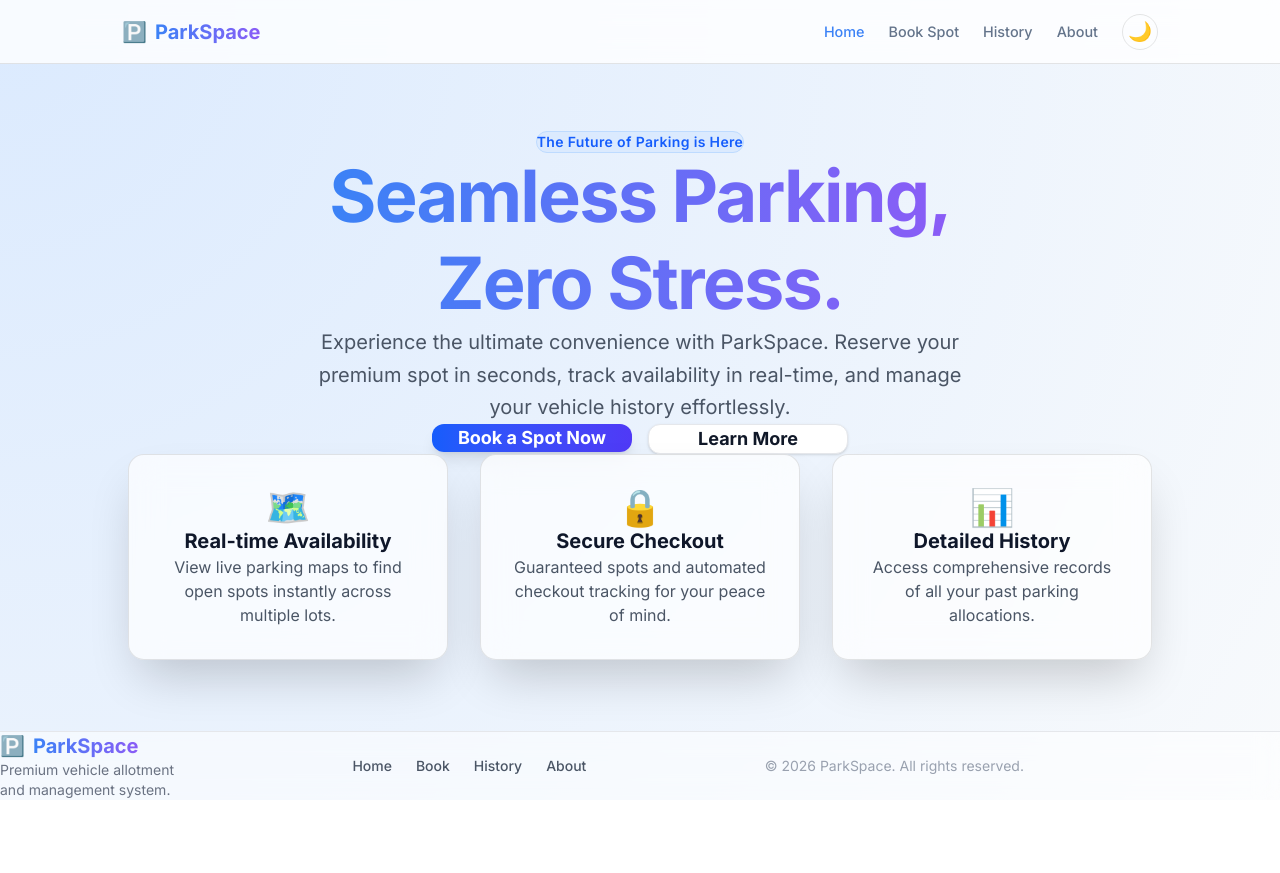
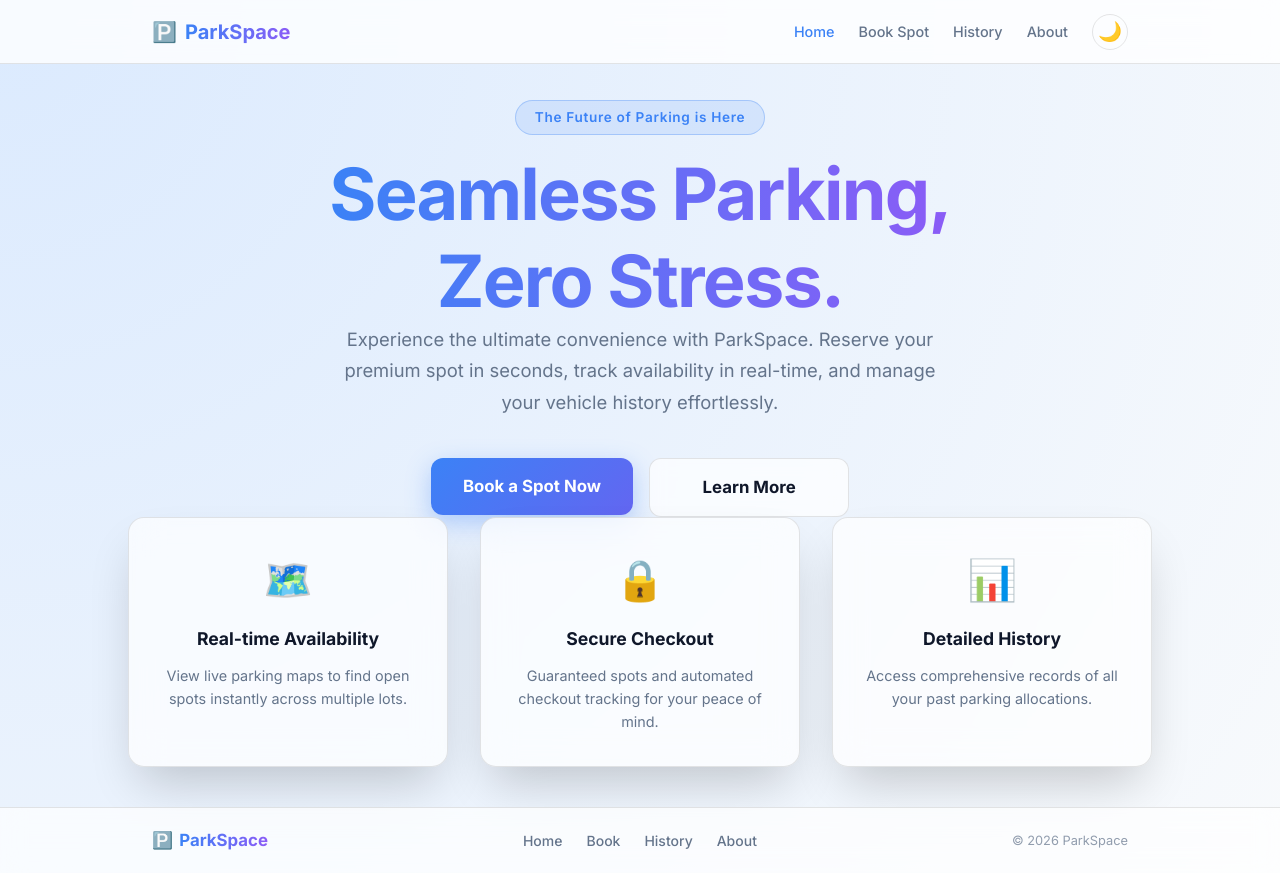
Before and after one commit to Arijdev/Parking-allotment, a Next.js app: page / in a window 1280 px wide. Before the commit the page ends 800 px from the top, so only its background shows below. Built offline with nearby package versions, Linux system fonts and the light colour scheme.

Commit message:
Fix footer design, light mode colors, and alignment across all pages

```diff
--- a/src/app/globals.css
+++ b/src/app/globals.css
@@ -65,8 +65,8 @@ body {
 
 .container {
   width: 100%;
-  max-width: 900px;
-  padding: 2rem;
+  max-width: 1024px;
+  padding: 1.5rem;
   margin: 0 auto;
   display: grid;
   grid-template-columns: 1fr 1fr;
@@ -399,10 +399,10 @@ input:focus, select:focus {
 }
 
 .navbar-container {
-  max-width: 1100px;
+  max-width: 1024px;
   width: 100%;
   margin: 0 auto;
-  padding: 0 2rem;
+  padding: 0 1.5rem;
   display: flex;
   justify-content: space-between;
   align-items: center;
--- a/src/app/page.js
+++ b/src/app/page.js
@@ -6,27 +6,70 @@ export default function HomePage() {
     <div className="flex flex-col flex-grow w-full items-center justify-center p-6">
 
       {/* Hero Section */}
-      <section className="w-full max-w-5xl mx-auto flex flex-col items-center text-center py-20">
-        <div className="inline-block mb-4 px-4 py-1.5 rounded-full bg-blue-100 dark:bg-blue-900/30 text-blue-600 dark:text-blue-400 font-semibold text-sm tracking-wide border border-blue-200 dark:border-blue-800">
+      <section className="w-full max-w-5xl mx-auto flex flex-col items-center text-center py-16">
+        <div style={{
+          display: 'inline-block',
+          marginBottom: '1rem',
+          padding: '0.4rem 1.2rem',
+          borderRadius: '9999px',
+          background: 'rgba(59, 130, 246, 0.12)',
+          border: '1px solid rgba(59, 130, 246, 0.3)',
+          color: '#3b82f6',
+          fontWeight: 600,
+          fontSize: '0.85rem',
+          letterSpacing: '0.05em'
+        }}>
           The Future of Parking is Here
         </div>
 
-        <h1 className="text-5xl md:text-7xl font-extrabold tracking-tight mb-6" style={{ background: 'linear-gradient(to right, #3b82f6, #8b5cf6)', WebkitBackgroundClip: 'text', WebkitTextFillColor: 'transparent', lineHeight: 1.2 }}>
+        <h1 className="text-5xl md:text-7xl font-extrabold tracking-tight mb-6" style={{
+          background: 'linear-gradient(to right, #3b82f6, #8b5cf6)',
+          WebkitBackgroundClip: 'text',
+          WebkitTextFillColor: 'transparent',
+          lineHeight: 1.2
+        }}>
           Seamless Parking,<br />Zero Stress.
         </h1>
 
-        <p className="text-lg md:text-xl text-gray-600 dark:text-gray-400 max-w-2xl mb-10 leading-relaxed">
+        <p style={{ color: 'var(--text-secondary)', fontSize: '1.15rem', maxWidth: '600px', marginBottom: '2.5rem', lineHeight: 1.7 }}>
           Experience the ultimate convenience with ParkSpace. Reserve your premium spot in seconds, track availability in real-time, and manage your vehicle history effortlessly.
         </p>
 
-        <div className="flex flex-col sm:flex-row gap-4">
+        <div style={{ display: 'flex', gap: '1rem', flexWrap: 'wrap', justifyContent: 'center' }}>
           <Link href="/book">
-            <button className="px-8 py-4 bg-gradient-to-r from-blue-600 to-indigo-600 text-white rounded-xl font-bold text-lg shadow-lg hover:shadow-blue-500/30 hover:-translate-y-1 transition-all duration-300 min-w-[200px]">
+            <button style={{
+              padding: '1rem 2rem',
+              background: 'linear-gradient(135deg, #3b82f6, #6366f1)',
+              color: 'white',
+              border: 'none',
+              borderRadius: '12px',
+              fontWeight: 700,
+              fontSize: '1.05rem',
+              cursor: 'pointer',
+              minWidth: '200px',
+              boxShadow: '0 8px 24px rgba(59, 130, 246, 0.35)',
+              transition: 'transform 0.2s, box-shadow 0.2s',
+            }}
+            onMouseOver={e => { e.currentTarget.style.transform = 'translateY(-2px)'; e.currentTarget.style.boxShadow = '0 12px 30px rgba(59, 130, 246, 0.45)'; }}
+            onMouseOut={e => { e.currentTarget.style.transform = 'none'; e.currentTarget.style.boxShadow = '0 8px 24px rgba(59, 130, 246, 0.35)'; }}
+            >
               Book a Spot Now
             </button>
           </Link>
           <Link href="/about">
-            <button className="px-8 py-4 bg-white dark:bg-slate-800 text-gray-900 dark:text-white border border-gray-200 dark:border-gray-700 rounded-xl font-bold text-lg shadow-sm hover:bg-gray-50 dark:hover:bg-slate-700 transition-all duration-300 min-w-[200px]">
+            <button style={{
+              padding: '1rem 2rem',
+              background: 'var(--card-bg)',
+              color: 'var(--text-primary)',
+              border: '1px solid var(--border)',
+              borderRadius: '12px',
+              fontWeight: 700,
+              fontSize: '1.05rem',
+              cursor: 'pointer',
+              minWidth: '200px',
+              backdropFilter: 'blur(8px)',
+              transition: 'background 0.2s',
+            }}>
               Learn More
             </button>
           </Link>
@@ -34,16 +77,16 @@ export default function HomePage() {
       </section>
 
       {/* Features Section */}
-      <section className="w-full max-w-5xl mx-auto py-16 grid grid-cols-1 md:grid-cols-3 gap-8">
+      <section className="w-full max-w-5xl mx-auto py-12 grid grid-cols-1 md:grid-cols-3 gap-8">
         {[
           { title: "Real-time Availability", desc: "View live parking maps to find open spots instantly across multiple lots.", icon: "🗺️" },
           { title: "Secure Checkout", desc: "Guaranteed spots and automated checkout tracking for your peace of mind.", icon: "🔒" },
           { title: "Detailed History", desc: "Access comprehensive records of all your past parking allocations.", icon: "📊" }
         ].map((feature, idx) => (
-          <div key={idx} className="glass-panel text-center flex flex-col items-center p-8 hover:-translate-y-2 transition-transform duration-300" style={{ animationDelay: `${idx * 0.1}s` }}>
-            <div className="text-4xl mb-4">{feature.icon}</div>
-            <h3 className="text-xl font-bold mb-3 dark:text-white">{feature.title}</h3>
-            <p className="text-gray-600 dark:text-gray-400">{feature.desc}</p>
+          <div key={idx} className="glass-panel text-center flex flex-col items-center" style={{ animationDelay: `${idx * 0.1}s`, padding: '2rem' }}>
+            <div style={{ fontSize: '2.5rem', marginBottom: '1rem' }}>{feature.icon}</div>
+            <h3 style={{ fontSize: '1.1rem', fontWeight: 700, marginBottom: '0.75rem', color: 'var(--text-primary)' }}>{feature.title}</h3>
+            <p style={{ color: 'var(--text-secondary)', fontSize: '0.9rem', lineHeight: 1.6 }}>{feature.desc}</p>
           </div>
         ))}
       </section>
--- a/src/components/Footer.js
+++ b/src/components/Footer.js
@@ -2,35 +2,87 @@
 import Link from 'next/link';
 
 export default function Footer() {
+  const year = new Date().getFullYear();
+
   return (
-    <footer className="w-full bg-white/50 dark:bg-slate-900/50 backdrop-blur-md border-t border-gray-200 dark:border-gray-800 mt-auto py-8">
-      <div className="max-w-5xl mx-auto px-6 flex flex-col md:flex-row justify-between items-center gap-6">
+    <footer style={{
+      width: '100%',
+      background: 'var(--card-bg)',
+      borderTop: '1px solid var(--border)',
+      backdropFilter: 'blur(12px)',
+      WebkitBackdropFilter: 'blur(12px)',
+      position: 'relative',
+      zIndex: 10,
+    }}>
+      {/* Main footer row */}
+      <div style={{
+        maxWidth: '1024px',
+        margin: '0 auto',
+        padding: '1.25rem 1.5rem',
+        display: 'flex',
+        alignItems: 'center',
+        justifyContent: 'space-between',
+        gap: '1rem',
+        flexWrap: 'wrap',
+      }}>
 
         {/* Brand */}
-        <div className="flex flex-col items-center md:items-start">
-          <Link href="/" className="flex items-center gap-2 text-xl font-bold mb-2">
-            <span>🅿️</span>
-            <span style={{ background: 'linear-gradient(to right, #3b82f6, #8b5cf6)', WebkitBackgroundClip: 'text', WebkitTextFillColor: 'transparent' }}>
-              ParkSpace
-            </span>
-          </Link>
-          <p className="text-sm text-gray-500 dark:text-gray-400 text-center md:text-left">
-            Premium vehicle allotment <br className="hidden md:block" />and management system.
-          </p>
+        <Link href="/" style={{
+          display: 'flex',
+          alignItems: 'center',
+          gap: '0.4rem',
+          textDecoration: 'none',
+          fontWeight: 700,
+          fontSize: '1.05rem',
+          flexShrink: 0,
+        }}>
+          <span>🅿️</span>
+          <span style={{
+            background: 'linear-gradient(to right, #3b82f6, #8b5cf6)',
+            WebkitBackgroundClip: 'text',
+            WebkitTextFillColor: 'transparent',
+          }}>ParkSpace</span>
+        </Link>
+
+        {/* Nav links — center */}
+        <div style={{
+          display: 'flex',
+          alignItems: 'center',
+          gap: '1.5rem',
+        }}>
+          {[
+            { href: '/', label: 'Home' },
+            { href: '/book', label: 'Book' },
+            { href: '/history', label: 'History' },
+            { href: '/about', label: 'About' },
+          ].map(({ href, label }) => (
+            <Link
+              key={href}
+              href={href}
+              style={{
+                textDecoration: 'none',
+                fontSize: '0.875rem',
+                fontWeight: 500,
+                color: 'var(--text-secondary)',
+                transition: 'color 0.2s',
+              }}
+              onMouseOver={e => e.currentTarget.style.color = 'var(--accent)'}
+              onMouseOut={e => e.currentTarget.style.color = 'var(--text-secondary)'}
+            >
+              {label}
+            </Link>
+          ))}
         </div>
 
-        {/* Links */}
-        <div className="flex gap-6 text-sm font-medium text-gray-600 dark:text-gray-300">
-          <Link href="/" className="hover:text-blue-600 dark:hover:text-blue-400 transition-colors">Home</Link>
-          <Link href="/book" className="hover:text-blue-600 dark:hover:text-blue-400 transition-colors">Book</Link>
-          <Link href="/history" className="hover:text-blue-600 dark:hover:text-blue-400 transition-colors">History</Link>
-          <Link href="/about" className="hover:text-blue-600 dark:hover:text-blue-400 transition-colors">About</Link>
-        </div>
-
-        {/* Copyright */}
-        <div className="text-sm text-gray-400 dark:text-gray-500">
-          &copy; {new Date().getFullYear()} ParkSpace. All rights reserved.
-        </div>
+        {/* Copyright — right */}
+        <p style={{
+          fontSize: '0.8rem',
+          color: 'var(--text-secondary)',
+          flexShrink: 0,
+          opacity: 0.7,
+        }}>
+          &copy; {year} ParkSpace
+        </p>
 
       </div>
     </footer>
```
Also changed, not shown: src/app/about/page.js (+20 -16 lines).
